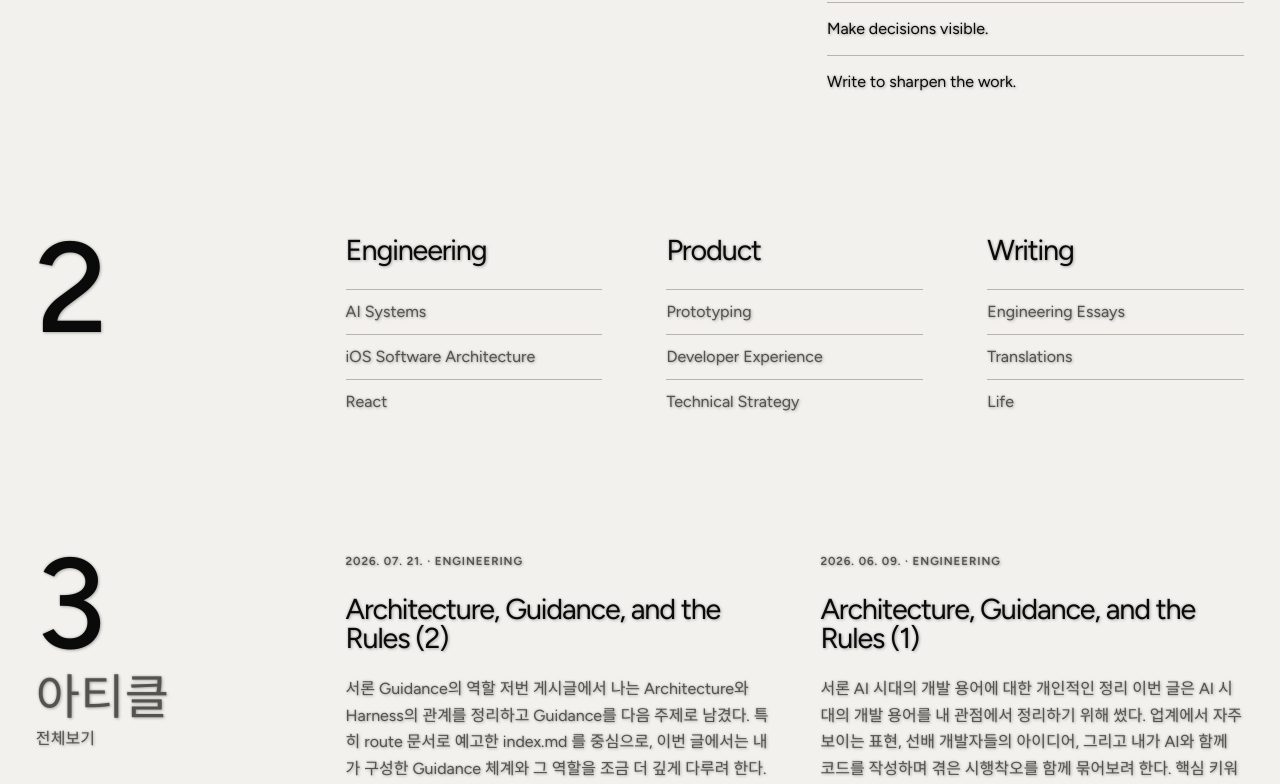
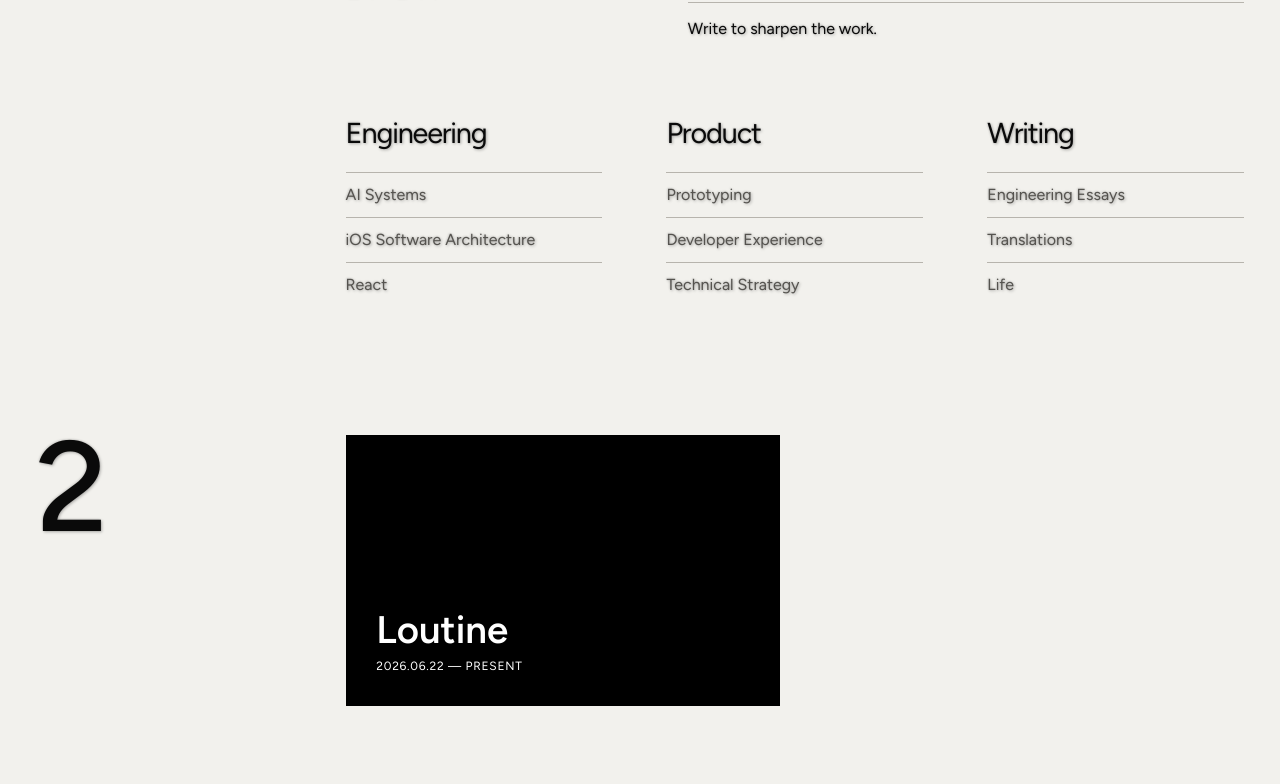
Before and after one commit to ValseLee/ValseLee.github.io, a Next.js app: page / in a window 1280 px wide. Shown: the part 1055-1839 px from the top of the page. Built offline with nearby package versions, Linux system fonts and the light colour scheme.

Commit message:
✨ feat: publish portfolio section

```diff
--- /dev/null
+++ b/app/PortfolioGrid.module.css
@@ -0,0 +1,13 @@
+.grid { display:grid; grid-template-columns:repeat(2,minmax(0,1fr)); gap:clamp(18px,2.4vw,38px); }
+.card { position:relative; aspect-ratio:16/10; overflow:hidden; background:#000; color:#fff; text-decoration:none; }
+.card:focus-visible { outline:2px solid var(--foreground); outline-offset:4px; }
+.cover { width:100%; height:100%; object-fit:cover; }
+.overlay { position:absolute; inset:0; display:flex; flex-direction:column; justify-content:flex-end; padding:clamp(18px,2.4vw,32px); background:linear-gradient(transparent 35%,rgb(0 0 0 / 78%)); opacity:1; transform:none; transition:opacity 180ms ease,transform 180ms ease; }
+.name { font-size:clamp(1.5rem,3vw,2.5rem); font-weight:600; line-height:1; }
+.period { margin-top:8px; font-size:.75rem; letter-spacing:.06em; text-transform:uppercase; }
+@media (hover:hover) and (pointer:fine) {
+  .overlay { opacity:0; transform:translateY(12px); }
+  .card:hover .overlay, .card:focus-visible .overlay { opacity:1; transform:none; }
+}
+@media (max-width:760px) { .grid { grid-column:1/-1; grid-template-columns:1fr; } }
+@media (prefers-reduced-motion:reduce) { .overlay { transform:none; transition:none; } }
--- /dev/null
+++ b/app/PortfolioGrid.tsx
@@ -0,0 +1,22 @@
+import Link from "next/link";
+import type { PortfolioProject } from "@/lib/portfolio.mjs";
+import styles from "./PortfolioGrid.module.css";
+
+export default function PortfolioGrid({ projects }: { projects: PortfolioProject[] }) {
+  return (
+    <div className={`section-content ${styles.grid}`}>
+      {projects.map((project) => (
+        <Link key={project.slug} className={styles.card} href={`/portfolio/${project.slug}`}>
+          {project.coverImage && (
+            // eslint-disable-next-line @next/next/no-img-element
+            <img className={styles.cover} src={project.coverImage.src} alt={project.coverImage.alt} />
+          )}
+          <span className={styles.overlay}>
+            <span className={styles.name}>{project.name}</span>
+            <span className={styles.period}>{project.period}</span>
+          </span>
+        </Link>
+      ))}
+    </div>
+  );
+}
--- a/app/drafts/[kind]/[slug]/page.dev.tsx
+++ b/app/drafts/[kind]/[slug]/page.dev.tsx
@@ -1,7 +1,7 @@
 import { notFound } from "next/navigation";
-import { MDXRemote } from "next-mdx-remote/rsc";
 
 import PostArticle from "@/components/PostArticle";
+import PortfolioProjectArticle from "@/components/PortfolioProjectArticle";
 import { isDraftPreviewEnabled, listDrafts, loadDraft } from "@/lib/draft-preview.mjs";
 
 interface DraftPageProps {
@@ -39,28 +39,5 @@
   if (result.status !== "ok") notFound();
   if (result.kind === "articles") return <PostArticle post={result.article} />;
 
-  return (
-    <article className="w-full max-w-[75vw] mx-auto py-12">
-      <header className="mb-12">
-        <p className="text-subtext text-sm mb-2">{result.project.period}</p>
-        <h1 className="font-serif text-4xl md:text-5xl font-semibold">{result.project.name}</h1>
-      </header>
-      <div className="prose">
-        <MDXRemote source={result.project.descriptionMarkdown} />
-      </div>
-      <div className="mt-12 space-y-8">
-        {result.project.media.map((media, index) => (
-          <figure key={`${media.src}-${index}`}>
-            {media.kind === "image" ? (
-              // eslint-disable-next-line @next/next/no-img-element
-              <img src={media.src} alt={media.alt} />
-            ) : (
-              <video src={media.src} controls preload="metadata" />
-            )}
-            <figcaption className="text-subtext text-sm mt-2">{media.caption}</figcaption>
-          </figure>
-        ))}
-      </div>
-    </article>
-  );
+  return <PortfolioProjectArticle project={result.project} />;
 }
--- a/app/globals.css
+++ b/app/globals.css
@@ -158,12 +158,17 @@
   text-transform: uppercase;
 }
 
-.two-column-copy,
 .expertise-grid,
 .article-grid,
 .contact-grid {
   display: grid;
   grid-template-columns: repeat(2, minmax(0, 1fr));
+  gap: clamp(32px, 5vw, 80px);
+}
+
+.two-column-copy {
+  display: grid;
+  grid-template-columns: 1fr 2fr;
   gap: clamp(32px, 5vw, 80px);
 }
 
@@ -179,6 +184,7 @@
 }
 
 .expertise-grid {
+  grid-column: 1 / -1;
   grid-template-columns: repeat(3, minmax(0, 1fr));
 }
 
@@ -409,7 +415,6 @@
     line-height: 0.86;
   }
 
-  .two-column-copy,
   .expertise-grid,
   .article-grid,
   .contact-grid {
--- a/app/page.tsx
+++ b/app/page.tsx
@@ -1,5 +1,7 @@
 import Link from "next/link";
+import PortfolioGrid from "./PortfolioGrid";
 import site from "@/content/site";
+import { getAllPortfolioProjects } from "@/lib/portfolio-content.mjs";
 import { getAllPosts } from "@/lib/posts";
 import { formatTranslationDate, getAllTranslations } from "@/lib/translations";
 
@@ -11,6 +13,7 @@
   }).format(new Date(value));
 
 export default function Home() {
+  const projects = getAllPortfolioProjects();
   const posts = getAllPosts();
   const translations = getAllTranslations().slice(0, 5);
 
@@ -26,12 +29,14 @@
         <div className="section-number" aria-hidden="true">
           1
         </div>
+
         <div className="section-content two-column-copy">
           <div>
             <p className="eyebrow">{site.about.updated}</p>
             <h2>About</h2>
             <p>{site.about.bio}</p>
           </div>
+
           <div>
             <h3>Practice</h3>
             <p>{site.about.practice}</p>
@@ -41,14 +46,8 @@
               ))}
             </ol>
           </div>
-        </div>
-      </section>
 
-      <section id="expertise" className="section-grid">
-        <div className="section-number" aria-hidden="true">
-          2
-        </div>
-        <div className="section-content expertise-grid">
+          <div className="expertise-grid">
           {site.expertise.map((group) => (
             <div key={group.label}>
               <h2>{group.label}</h2>
@@ -60,6 +59,15 @@
             </div>
           ))}
         </div>
+
+        </div>
+      </section>
+
+      <section id="portfolio" className="section-grid">
+        <div className="section-number" aria-hidden="true">
+          2
+        </div>
+        <PortfolioGrid projects={projects} />
       </section>
 
       <section id="articles" className="section-grid">
--- /dev/null
+++ b/app/portfolio/[slug]/page.tsx
@@ -0,0 +1,22 @@
+import { notFound } from "next/navigation";
+import PortfolioProjectArticle from "@/components/PortfolioProjectArticle";
+import { getAllPortfolioProjects, getPortfolioProjectBySlug } from "@/lib/portfolio-content.mjs";
+
+interface PortfolioPageProps { params: Promise<{ slug: string }> }
+export const dynamicParams = false;
+
+export function generateStaticParams() {
+  return getAllPortfolioProjects().map(({ slug }) => ({ slug }));
+}
+
+export async function generateMetadata({ params }: PortfolioPageProps) {
+  const project = getPortfolioProjectBySlug((await params).slug);
+  if (!project) return { title: "Not Found" };
+  return { title: `${project.name} | Portfolio`, description: `${project.name} · ${project.period}` };
+}
+
+export default async function PortfolioPage({ params }: PortfolioPageProps) {
+  const project = getPortfolioProjectBySlug((await params).slug);
+  if (!project) notFound();
+  return <PortfolioProjectArticle project={project} />;
+}
--- /dev/null
+++ b/components/PortfolioProjectArticle.tsx
@@ -0,0 +1,25 @@
+import { MDXRemote } from "next-mdx-remote/rsc";
+import type { PortfolioProject } from "@/lib/portfolio.mjs";
+
+export default function PortfolioProjectArticle({ project }: { project: PortfolioProject }) {
+  return (
+    <article className="w-full max-w-[75vw] mx-auto py-12">
+      <header className="mb-12">
+        <p className="text-subtext text-sm mb-2">{project.period}</p>
+        <h1 className="font-serif text-4xl md:text-5xl font-semibold">{project.name}</h1>
+      </header>
+      <div className="prose"><MDXRemote source={project.descriptionMarkdown} /></div>
+      <div className="mt-12 space-y-8">
+        {project.media.map((media, index) => (
+          <figure key={`${media.src}-${index}`}>
+            {media.kind === "image" ? (
+              // eslint-disable-next-line @next/next/no-img-element
+              <img src={media.src} alt={media.alt} />
+            ) : <video src={media.src} controls preload="metadata" />}
+            <figcaption className="text-subtext text-sm mt-2">{media.caption}</figcaption>
+          </figure>
+        ))}
+      </div>
+    </article>
+  );
+}
--- a/scripts/verify-content.mjs
+++ b/scripts/verify-content.mjs
@@ -75,7 +75,7 @@
   assert(!forbidden.test(read(relPath)), `${relPath} contains old admin/Celan-Log coupling`);
 }
 const home = read("app/page.tsx");
-for (const section of ["about", "expertise", "articles", "experience", "contact"]) {
+for (const section of ["about", "portfolio", "articles", "experience", "contact"]) {
   assert(home.includes(`id=\"${section}\"`), `home missing ${section} section`);
 }
 assert(home.includes("site.contact.email &&"), "home must hide the email link when contact.email is empty");
```
